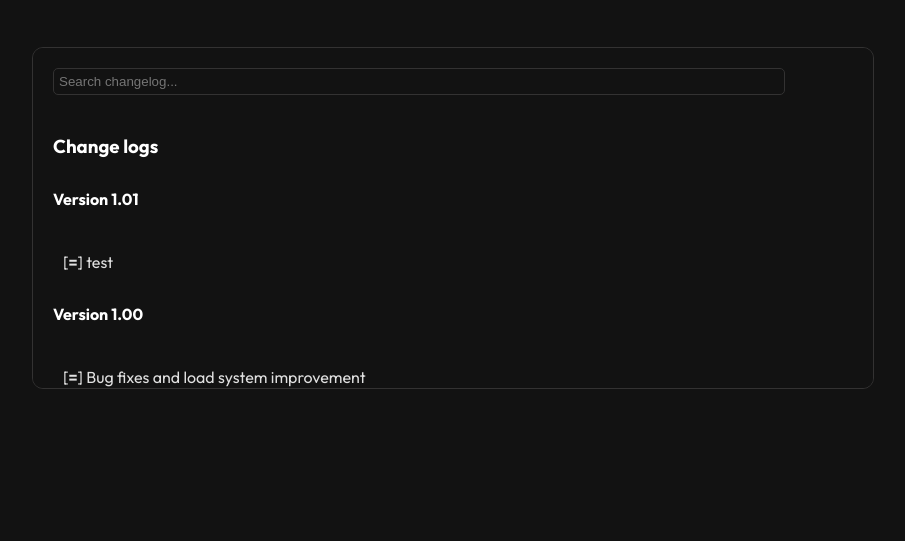
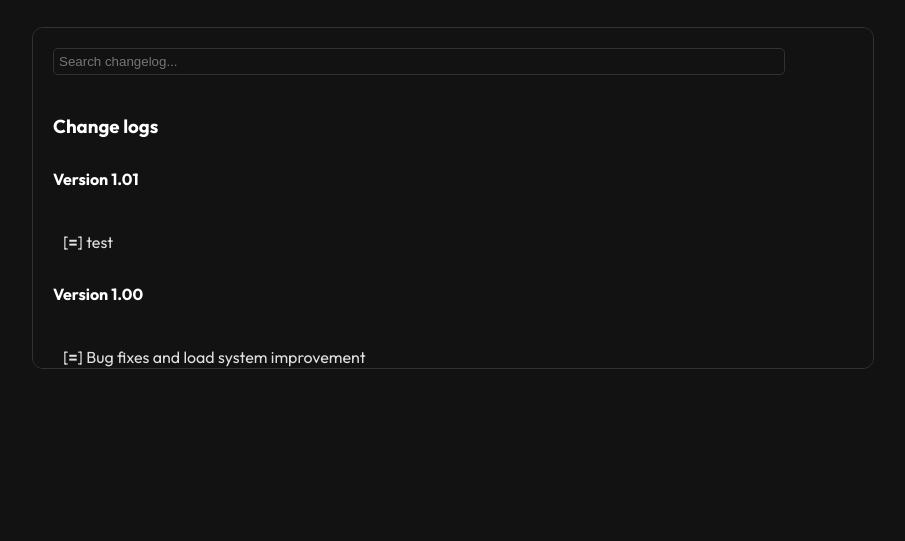
Before and after one commit to 0ppa3/test, a plain HTML site: page index.html in a window 1280 px wide. Shown: the part 374-915 px from the top of the page, without its empty margins (187-1092 px from the left). After the commit the page ends 875 px from the top, so only its background shows below. Drawn offline with Linux system fonts and the light colour scheme.

Commit message:
Add files via upload

```diff
--- a/style.css
+++ b/style.css
@@ -1,7 +1,7 @@
 body {
     font-family: 'Outfit', sans-serif;
     margin: 0;
-    padding: 150px; /* Padding increased for overall spacing */
+    padding: 130px; /* Padding increased for overall spacing */
     background-color: #121212;
     color: #e0e0e0;
 }
```
